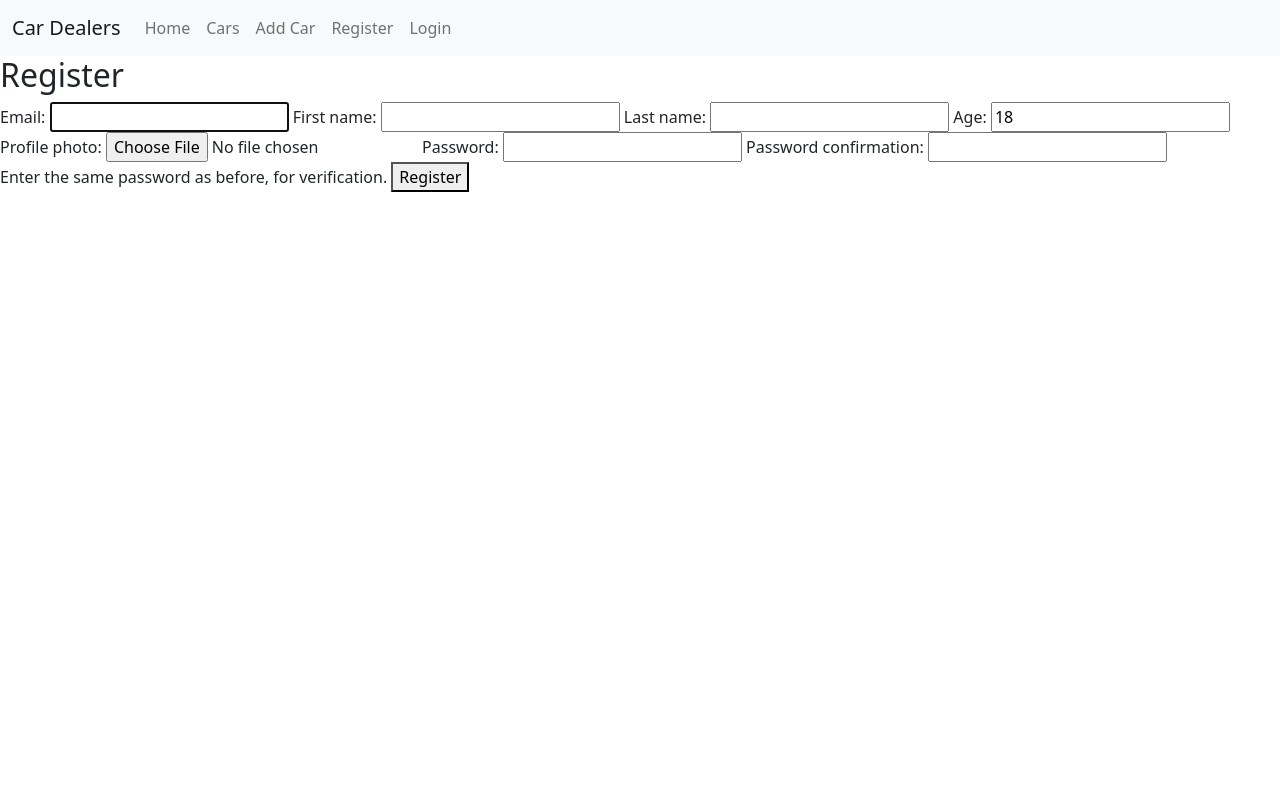
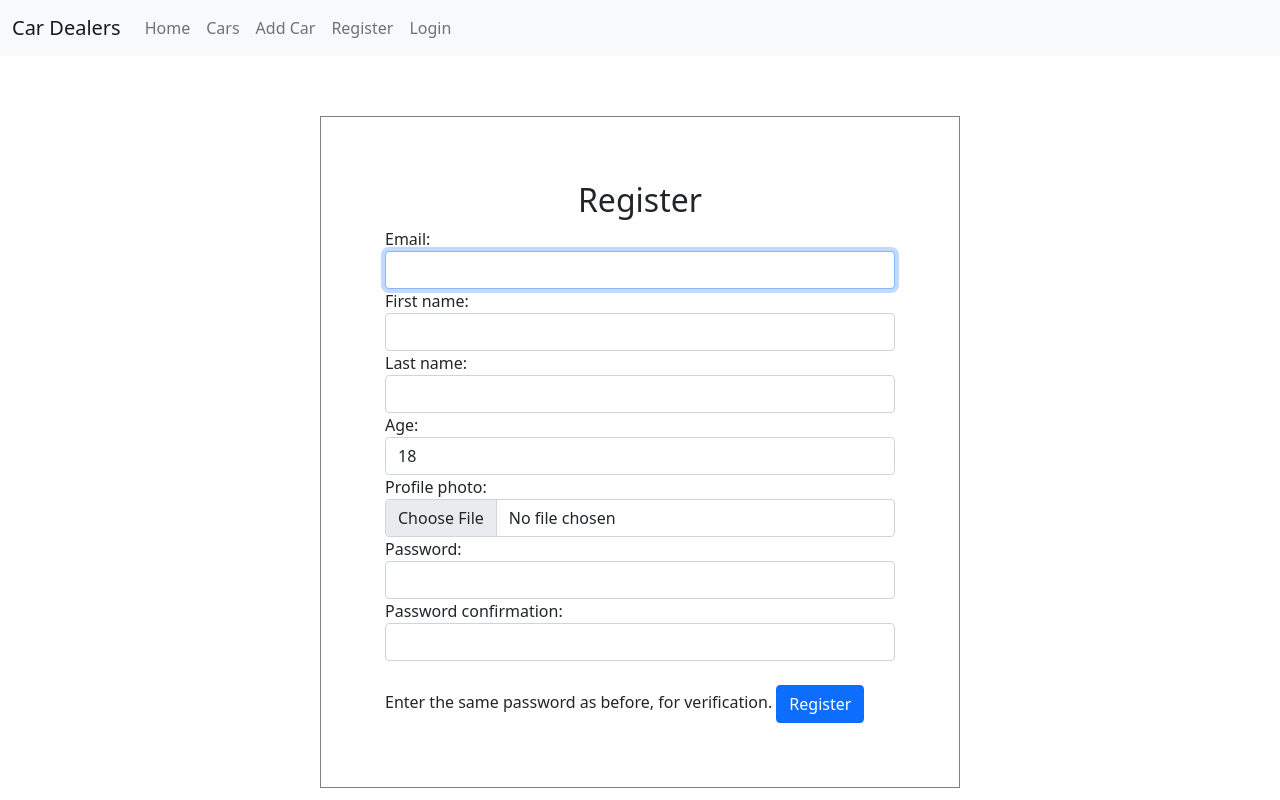
Before and after one commit to kaloyan03/Django-Project-Cars, a Django app: page /auth/register/ in a window 1280 px wide. Run offline with Django 4.2, Linux system fonts and the light colour scheme.

Commit message:
Stylized login, register and add car pages

```diff
--- a/cars_project/cars_project/cars/forms.py
+++ b/cars_project/cars_project/cars/forms.py
@@ -1,9 +1,10 @@
 from django import forms
 
 from cars_project.cars.models import Car
+from cars_project.core.forms import BootstrapFormMixin
 
 
-class AddCarForm(forms.ModelForm):
+class AddCarForm(BootstrapFormMixin, forms.ModelForm):
     class Meta:
         model = Car
         fields = '__all__'
--- a/cars_project/cars_project/cars_auth/forms.py
+++ b/cars_project/cars_project/cars_auth/forms.py
@@ -2,27 +2,27 @@ from django import forms
 from django.contrib.auth import get_user_model
 from django.contrib.auth.forms import UserCreationForm
 
+from cars_project.core.forms import BootstrapFormMixin
+
 UserModel = get_user_model()
 
 
-class RegisterForm(UserCreationForm):
+class RegisterForm(BootstrapFormMixin ,UserCreationForm):
     class Meta:
         model = UserModel
         fields = ('email', 'first_name', 'last_name', 'age', 'profile_photo')
 
 
 class LoginForm(forms.Form):
-    # attrs={'class': 'form-control', 'id': 'email'}
     email = forms.EmailField(
         widget=forms.TextInput(
-            attrs={'class': 'login-page-input'}
+            attrs={'class': 'form-control'}
         )
     )
 
-    # attrs={'class':'form-control', 'id': 'password'}
     password = forms.CharField(
         max_length=300,
         widget=forms.PasswordInput(
-            attrs={'class': 'login-page-input'}
+            attrs={'class': 'form-control'}
         )
     )
--- /dev/null
+++ b/cars_project/cars_project/core/forms.py
@@ -0,0 +1,11 @@
+class BootstrapFormMixin:
+    def __init__(self, *args, **kwargs):
+        super().__init__(*args, **kwargs)
+        self._init_bootstrap_fields()
+
+    def _init_bootstrap_fields(self):
+        for (_, field) in self.fields.items():
+            if 'class' not in field.widget.attrs:
+                field.widget.attrs['class'] = 'form-control'
+            else:
+                field.widget.attrs['class'] += ' form-control'
--- a/cars_project/static/css/style.css
+++ b/cars_project/static/css/style.css
@@ -15,11 +15,49 @@
     float: right;
 }
 
-.login-page-input {
-    max-width: 400px;
-    margin: 50px;
+.login-page {
+    margin-top: 60px;
 }
 
-.login-page-input-password {
-    max-width: 400px;
+.login-page-form {
+    margin-top: 50px;
+    border: 1px solid grey;
+    padding: 5%;
 }
+
+.login-page-form-title {
+    text-align: center;
+}
+
+.register-page {
+    margin-top: 60px;
+}
+
+.register-page-title {
+    text-align: center;
+}
+
+.register-page-form {
+    margin-top: 50px;
+    border: 1px solid grey;
+    padding: 5%;
+}
+
+.logout {
+    position: absolute;
+    right: 20px;
+}
+
+.add-car-page-form {
+    margin-top: 50px;
+    border: 1px solid grey;
+    padding: 5%;
+}
+
+.add-car-page {
+    margin-top: 60px;
+}
+
+.add-car-page-title {
+    text-align: center;
+}
--- a/cars_project/templates/auth/register.html
+++ b/cars_project/templates/auth/register.html
@@ -3,14 +3,15 @@
 
 {% block content %}
     <section class="register-page">
-        <h2>Register</h2>
 
-        <form action="{% url 'register' %}" method="post">
+        <form action="{% url 'register' %}" method="post" class="w-50 m-auto register-page-form">
+            <h2 class="register-page-title">Register</h2>
+
             {% csrf_token %}
 
             {{ user_form }}
 
-            <button>Register</button>
+            <button class="btn btn-primary">Register</button>
         </form>
     </section>
 
--- a/cars_project/templates/common/header.html
+++ b/cars_project/templates/common/header.html
@@ -1,3 +1,5 @@
+{% load static %}
+
 <nav class="navbar navbar-expand-lg navbar-light bg-light">
   <div class="container-fluid">
     <a class="navbar-brand" href="#">Car Dealers</a>
@@ -13,7 +15,11 @@
           <a class="nav-link" href="{% url 'register' %}">Register</a>
         <a class="nav-link" href="{% url 'login' %}">Login</a>
               {% else %}
+              <a class="nav-link" href="#">{{ request.user }}</a>
+
+              <div class="logout">
               <a class="nav-link" href="{% url 'logout' %}">Logout</a>
+              </div>
           {% endif %}
       </div>
     </div>
```
Also changed, not shown: cars_project/templates/add_car_page.html (+8 -6 lines), cars_project/templates/auth/login.html (+4 -5 lines).
